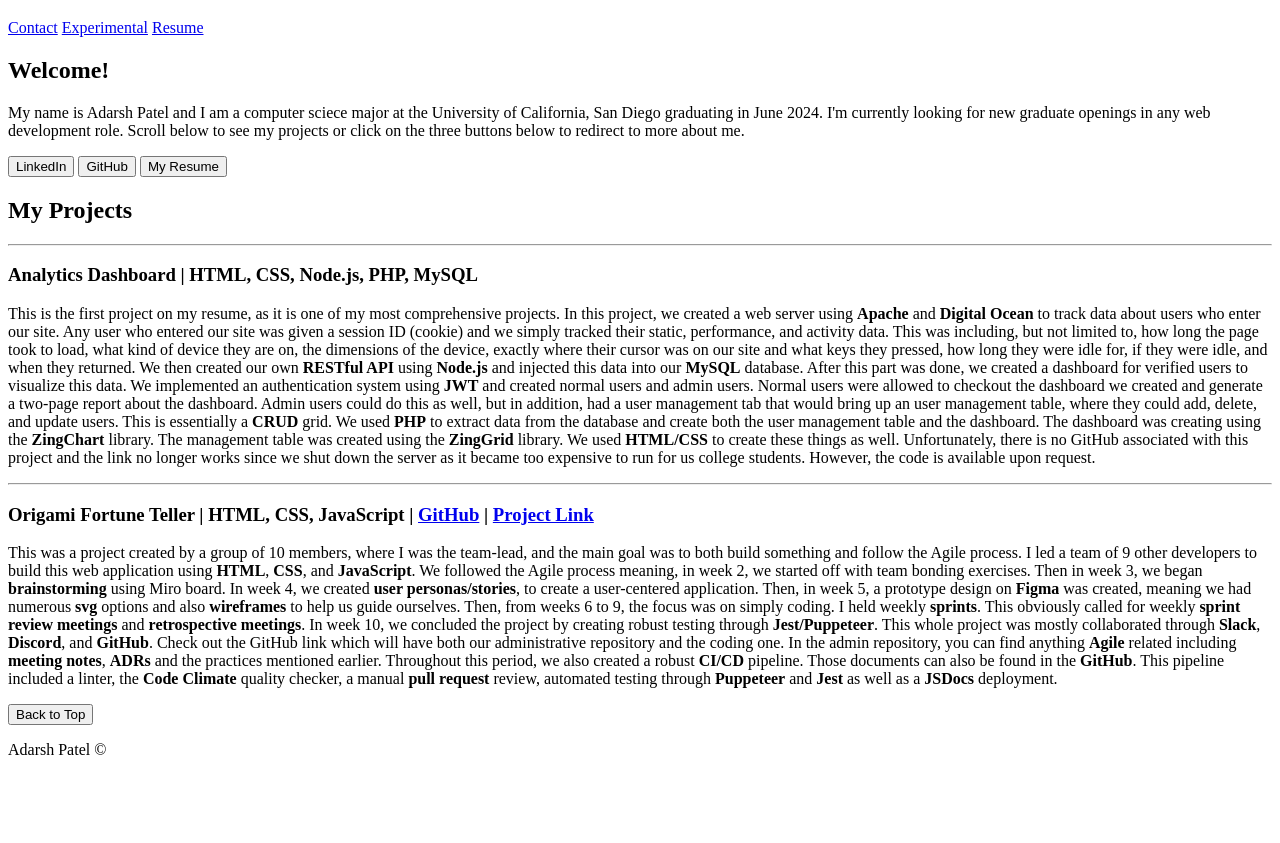
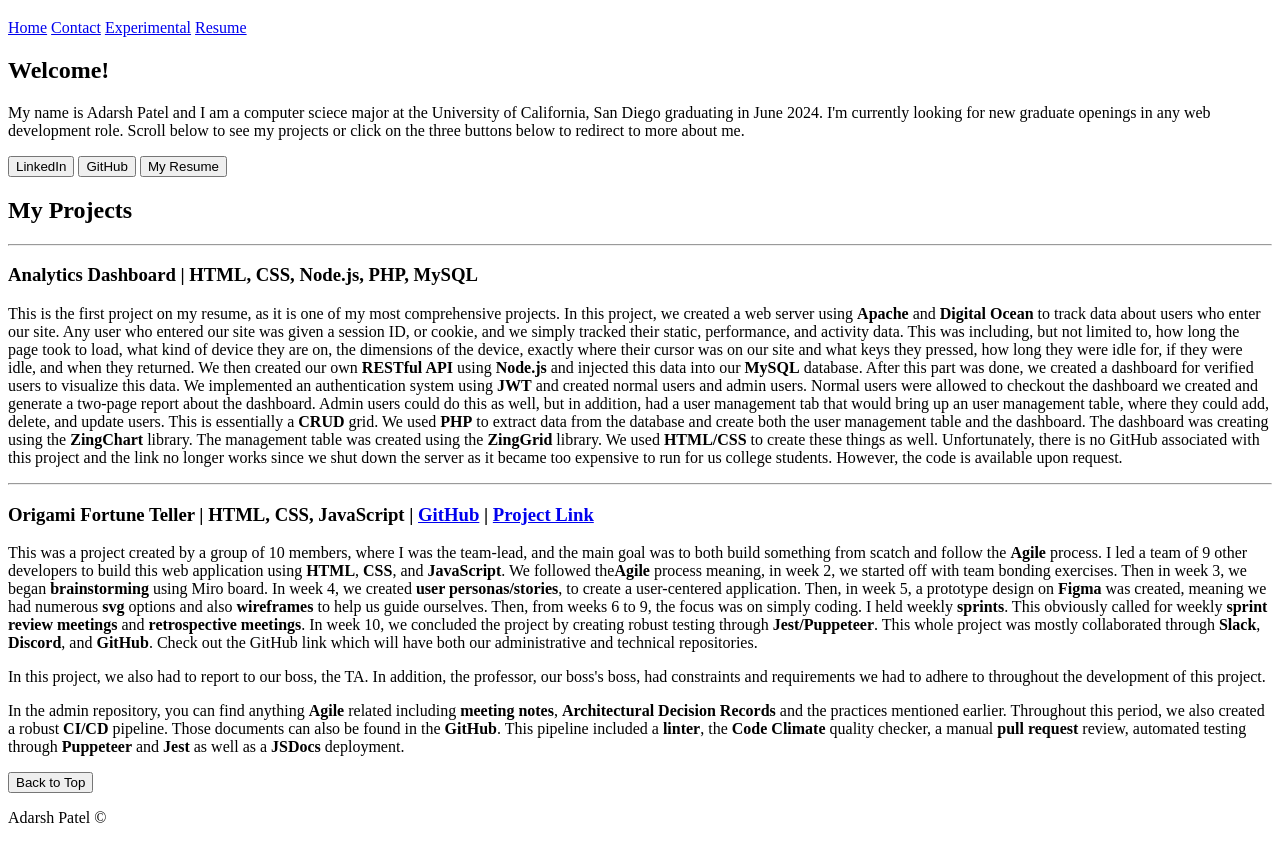
Before and after one commit to adarsh249/CSE134-HW-2, a plain HTML site: page index.html in a window 1280 px wide. Shown: the part 361-1204 px from the top of the page. Before the commit the page ends 1136 px from the top, so only its background shows below. Drawn offline with Linux system fonts and the light colour scheme.

Commit message:
pushing changes to work on a different computer

```diff
--- a/index.html
+++ b/index.html
@@ -9,6 +9,7 @@
         <img src="./images/pfp.jpg">
         <h1>Adarsh Patel's Portfoilo</h1>
         <nav>
+            <a href="./index.html">Home</a>
             <a href="./pages/contact.html">Contact</a>
             <a href="./pages/experiment.html">Experimental</a>
             <a href="./pages/resume.html">Resume</a>
@@ -35,7 +36,7 @@
             <h3>Analytics Dashboard | HTML, CSS, Node.js, PHP, MySQL</h3>
             <p>
                 This is the first project on my resume, as it is one of my most comprehensive projects. In this project, we created a web server using <strong>Apache</strong>
-                and <strong>Digital Ocean</strong> to track data about users who enter our site. Any user who entered our site was given a session ID (cookie) and we simply tracked
+                and <strong>Digital Ocean</strong> to track data about users who enter our site. Any user who entered our site was given a session ID, or cookie, and we simply tracked
                 their static, performance, and activity data. This was including, but not limited to, how long the page took to load, what kind of device they are on, the dimensions
                 of the device, exactly where their cursor was on our site and what keys they pressed, how long they were idle for, if they were idle, and when they returned. We then created
                 our own <strong>RESTful API</strong> using <strong>Node.js</strong> and injected this data into our <strong>MySQL</strong> database. After this part was done, we created a dashboard for verified users to
@@ -52,15 +53,22 @@
                 <a href="https://cse110-sp23-group1.github.io/Origami-Fortune-Teller/" target="_blank">Project Link</a>
             </h3>
             <p>
-                This was a project created by a group of 10 members, where I was the team-lead, and the main goal was to both build something and follow the Agile process. I led a team of
-                9 other developers to build this web application using <strong>HTML</strong>, <strong>CSS</strong>, and <strong>JavaScript</strong>. We followed the Agile process meaning, in week 2, we started off with team
+                This was a project created by a group of 10 members, where I was the team-lead, and the main goal was to both build something from scatch and follow the <strong>Agile</strong> process. I led a team of
+                9 other developers to build this web application using <strong>HTML</strong>, <strong>CSS</strong>, and <strong>JavaScript</strong>. We followed the<strong>Agile</strong> process meaning, in week 2, we started off with team
                 bonding exercises. Then in week 3, we began <strong>brainstorming</strong> using Miro board. In week 4, we created <strong>user personas/stories</strong>, to create a user-centered application. Then,
                 in week 5, a prototype design on <strong>Figma</strong> was created, meaning we had numerous <strong>svg</strong> options and also <strong>wireframes</strong> to help us guide ourselves. Then, from weeks 6 to 9,
                 the focus was on simply coding. I held weekly <strong>sprints</strong>. This obviously called for weekly <strong>sprint review meetings</strong> and <strong>retrospective meetings</strong>. In week 10, we concluded
                 the project by creating robust testing through <strong>Jest/Puppeteer</strong>. This whole project was mostly collaborated through <strong>Slack</strong>, <strong>Discord</strong>, and <strong>GitHub</strong>. Check out the GitHub
-                link which will have both our administrative repository and the coding one. In the admin repository, you can find anything <strong>Agile</strong> related including <strong>meeting notes</strong>,
-                <strong>ADRs</strong> and the practices mentioned earlier. Throughout this period, we also created a robust <strong>CI/CD</strong> pipeline. Those documents can also be found in the <strong>GitHub</strong>. This pipeline
-                included a linter, the <strong>Code Climate</strong> quality checker, a manual <strong>pull request</strong> review, automated testing through <strong>Puppeteer</strong> and <strong>Jest</strong> as well as a <strong>JSDocs</strong> deployment.
+                link which will have both our administrative and technical repositories.
+            </p>
+            <aside>
+                In this project, we also had to report to our boss, the TA. In addition, the professor, our boss's boss, had constraints and requirements
+                we had to adhere to throughout the development of this project.
+            </aside>
+            <p>
+                In the admin repository, you can find anything <strong>Agile</strong> related including <strong>meeting notes</strong>,
+                <strong>Architectural Decision Records</strong> and the practices mentioned earlier. Throughout this period, we also created a robust <strong>CI/CD</strong> pipeline. Those documents can also be found in the <strong>GitHub</strong>. This pipeline
+                included a <strong>linter</strong>, the <strong>Code Climate</strong> quality checker, a manual <strong>pull request</strong> review, automated testing through <strong>Puppeteer</strong> and <strong>Jest</strong> as well as a <strong>JSDocs</strong> deployment.
             </p>
         </section>
     </main>
```
Also changed, not shown: pages/contact.html (+1 -0 lines), pages/experiment.html (+4 -0 lines), pages/resume.html (+6 -5 lines).
